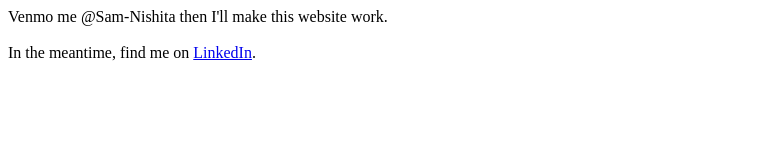
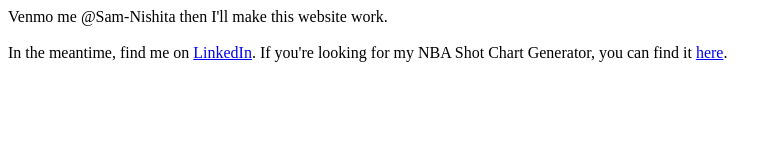
Before and after one commit to samnishita/samnishita.github.io, a plain HTML site: page index.html in a window 1280 px wide. Shown: the whole page, without its empty margins (0-782 px from the left). Drawn offline with Linux system fonts and the light colour scheme.

Commit message:
Update index.html

```diff
--- a/index.html
+++ b/index.html
@@ -1,2 +1,4 @@
 Venmo me @Sam-Nishita then I'll make this website work.<br><br>
 In the meantime, find me on <a href="https://www.linkedin.com/in/samnishita/">LinkedIn</a>.
+
+If you're looking for my NBA Shot Chart Generator, you can find it <a href="https://samnishita.github.io/ShotChartWeb/">here</a>.
```
